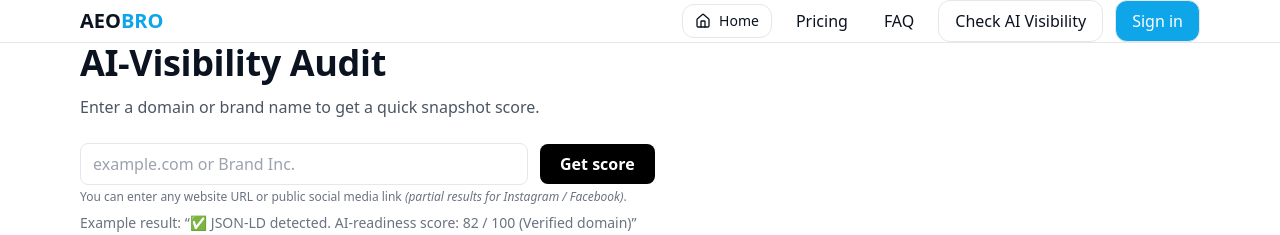
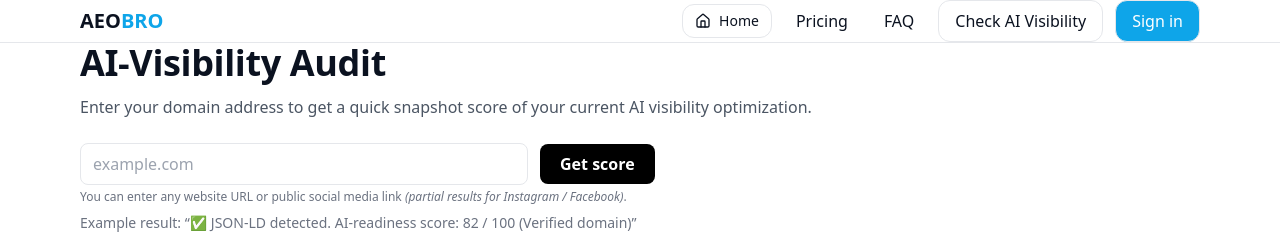
Before and after one commit to NewguyMMM/aeobro, a Next.js app: page /audit in a window 1280 px wide. Shown: the top 235 px of the page. Built offline with nearby package versions, Linux system fonts and the light colour scheme; no server answers.

Commit message:
Update page.tsx

```diff
--- a/app/(marketing)/audit/page.tsx
+++ b/app/(marketing)/audit/page.tsx
@@ -7,7 +7,7 @@ export const dynamic = "force-dynamic" as const;
 export const metadata = {
   title: "AI-Visibility Audit | AEOBRO",
   description:
-    "Quick, provisional AI-visibility score for your brand or domain. Enter a site or brand name to see a rough baseline.",
+    "Quick, provisional AI-visibility score for your domain. Enter your domain address to see a rough baseline of your current AI visibility optimization.",
   alternates: { canonical: "/audit" },
 } as const;
 
@@ -259,7 +259,9 @@ function hasLogoOrImage(blocks: any[]): boolean {
 function hasServices(blocks: any[]): boolean {
   const types = getAllTypes(blocks).map((s) => s.toLowerCase());
   return (
-    types.includes("service") || types.includes("product") || types.includes("offer")
+    types.includes("service") ||
+    types.includes("product") ||
+    types.includes("offer")
   );
 }
 
@@ -453,7 +455,7 @@ export default async function Page({ searchParams }: PageProps) {
     name: "AI-Visibility Audit",
     url: "https://aeobro.com/audit",
     description:
-      "Quick, provisional AI-visibility score for your brand or domain.",
+      "Quick, provisional AI-visibility score for your domain. Enter your domain address to see a rough baseline of your current AI visibility optimization.",
     isPartOf: { "@type": "WebSite", name: "AEOBRO", url: "https://aeobro.com" },
   };
 
@@ -481,17 +483,17 @@ export default async function Page({ searchParams }: PageProps) {
         className="mt-3 text-gray-600"
         title="A fast, single-page analysis with short timeouts."
       >
-        Enter a domain or brand name to get a quick snapshot score.
+        Enter your domain address to get a quick snapshot score of your current AI visibility optimization.
       </p>
 
       {/* Form */}
       <form className="mt-6 flex items-center gap-3" action="/audit" method="get">
-        <label className="sr-only" htmlFor="q">Domain or brand</label>
+        <label className="sr-only" htmlFor="q">Domain address</label>
         <input
           id="q"
           name="q"
           defaultValue={q}
-          placeholder="example.com or Brand Inc."
+          placeholder="example.com"
           className="px-3 py-2 border rounded-lg w-full max-w-md"
           autoComplete="off"
           inputMode="url"
```
